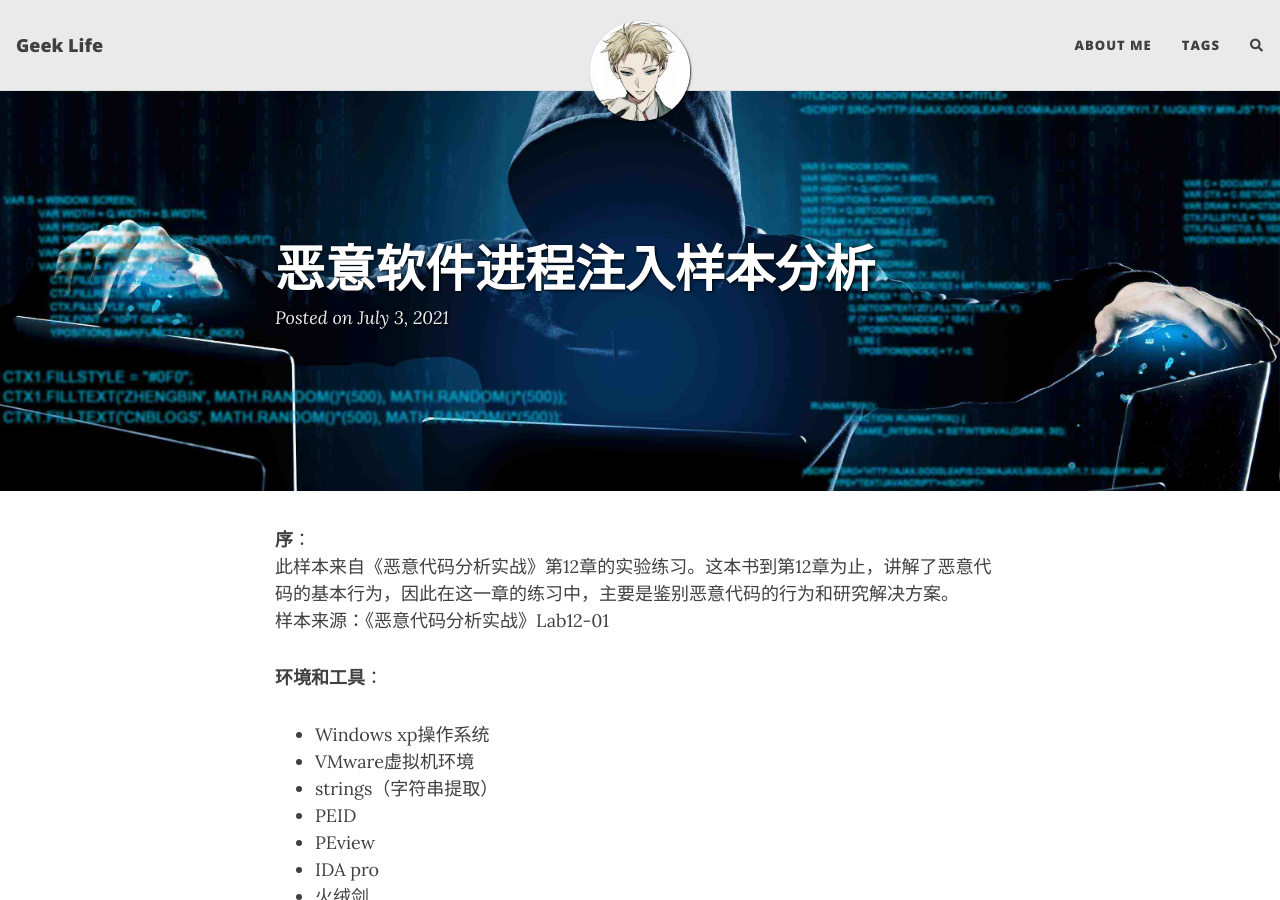
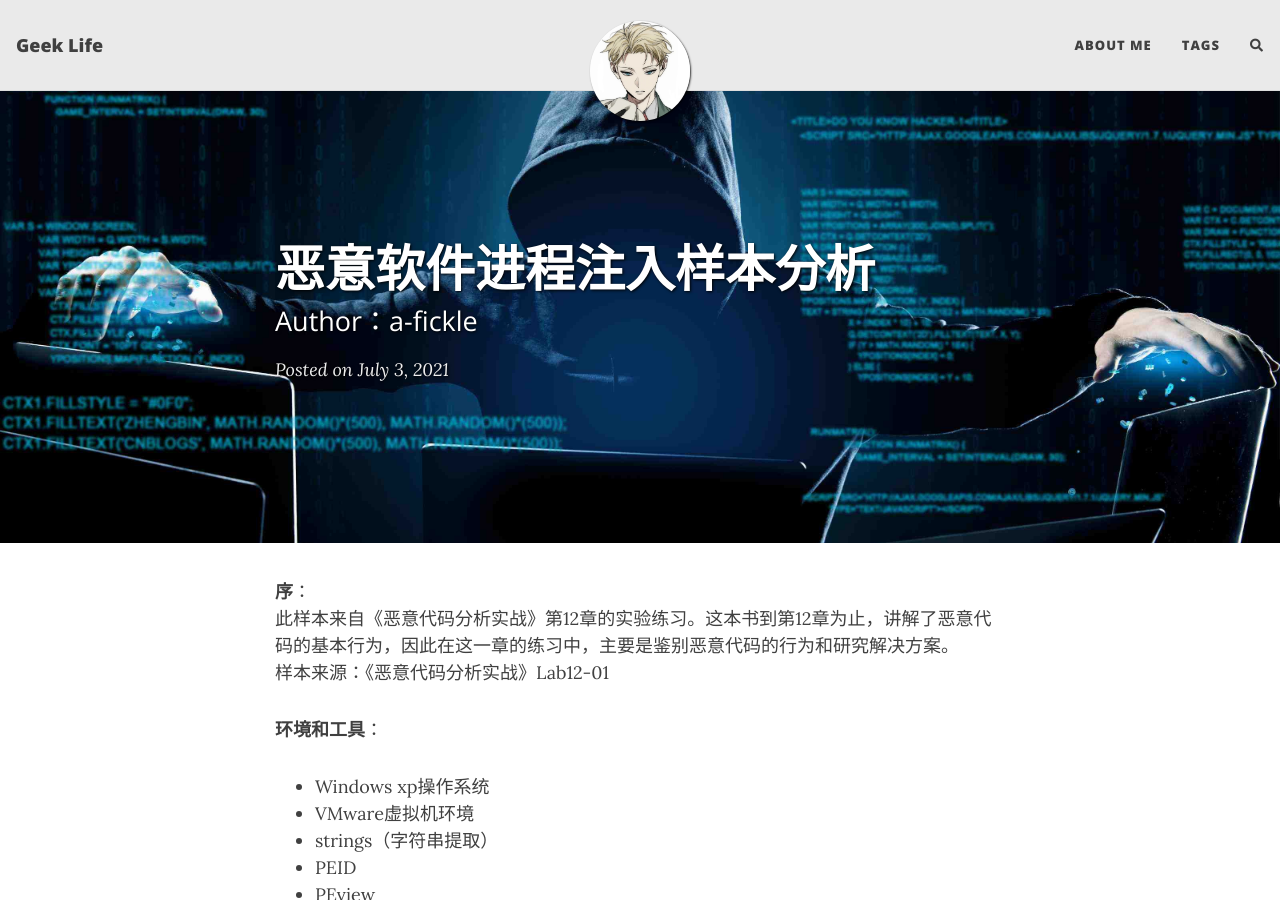
Before and after one commit to a-fickle/a-fickle.github.io, a Jekyll site: the page built from _posts/2021-07-03-恶意软件进程注入样本分析.md, in a window 1280 px wide and 900 px high. Built offline with Jekyll 4.4.1, drawn with Linux system fonts in a browser that asks for light colours; nearby versions of some CDN libraries; comment, search, counter and statistics services are not loaded.

Commit message:
Update 2021-07-03-恶意软件进程注入样本分析.md

```diff
--- a/_posts/2021-07-03-恶意软件进程注入样本分析.md
+++ b/_posts/2021-07-03-恶意软件进程注入样本分析.md
@@ -1,6 +1,7 @@
 ---
 layout: post
 title: 恶意软件进程注入样本分析
+subtitle: Author：a-fickle
 date: 2021-07-03 00:00:00 +0800
 tag: [恶意软件分析,逆向工程]
 cover-img: /assets/img/2021-07-03-恶意软件进程注入样本分析/cover.png
```
